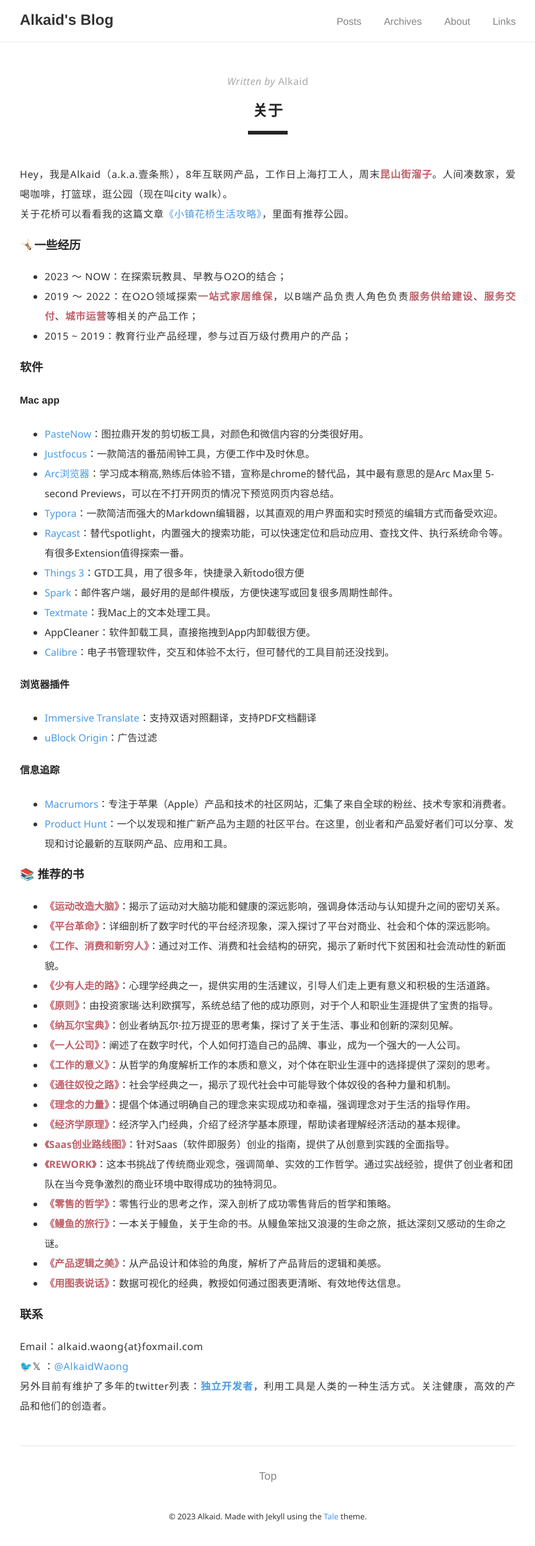
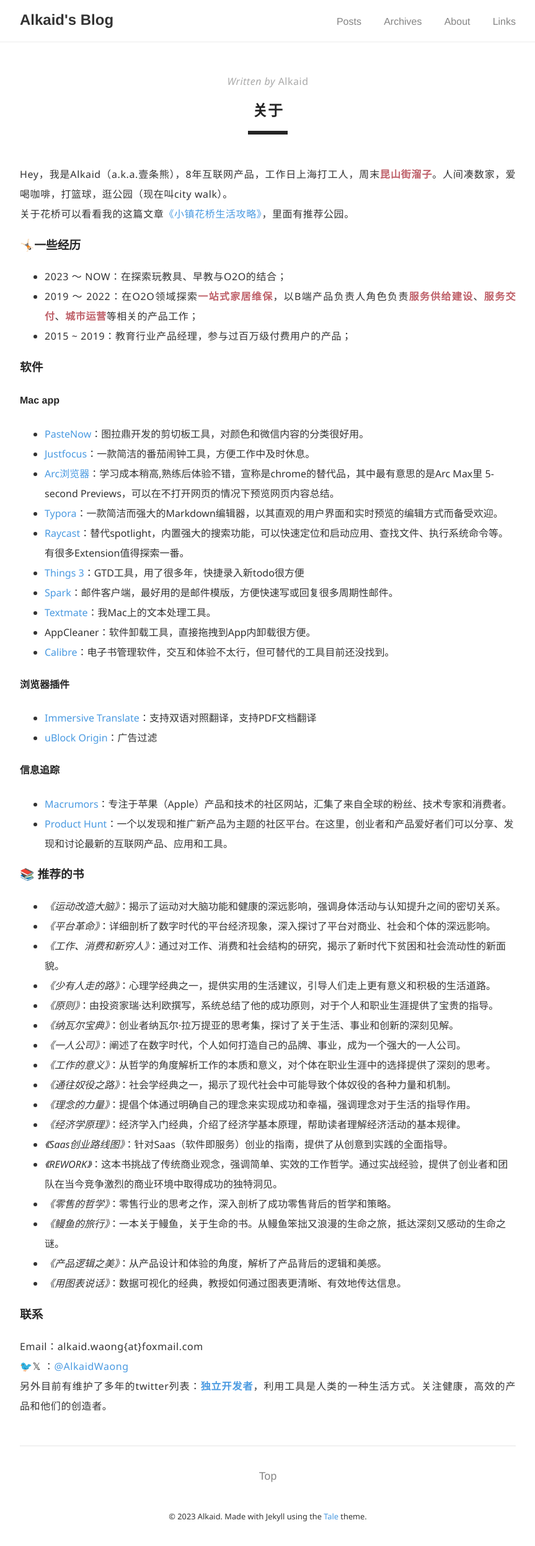
Before and after one commit to AlkaidWaong/ifoz, a Jekyll site: the page built from _pages/about.md, in a window 1280 px wide. Shown: the whole page at 62% size, without its empty margins (208-1071 px from the left). Built offline with Jekyll 4.4.1, drawn with Linux system fonts in a browser that asks for light colours; comment, search, counter and statistics services are not loaded.

Commit message:
update info

```diff
--- a/_pages/about.md
+++ b/_pages/about.md
@@ -55,23 +55,23 @@
 
 ### 📚 推荐的书
 
-- **《运动改造大脑》**：揭示了运动对大脑功能和健康的深远影响，强调身体活动与认知提升之间的密切关系。
-- **《平台革命》**：详细剖析了数字时代的平台经济现象，深入探讨了平台对商业、社会和个体的深远影响。
-- **《工作、消费和新穷人》**：通过对工作、消费和社会结构的研究，揭示了新时代下贫困和社会流动性的新面貌。
-- **《少有人走的路》**：心理学经典之一，提供实用的生活建议，引导人们走上更有意义和积极的生活道路。
-- **《原则》**：由投资家瑞·达利欧撰写，系统总结了他的成功原则，对于个人和职业生涯提供了宝贵的指导。
-- **《纳瓦尔宝典》**：创业者纳瓦尔·拉万提亚的思考集，探讨了关于生活、事业和创新的深刻见解。
-- **《一人公司》**：阐述了在数字时代，个人如何打造自己的品牌、事业，成为一个强大的一人公司。
-- **《工作的意义》**：从哲学的角度解析工作的本质和意义，对个体在职业生涯中的选择提供了深刻的思考。
-- **《通往奴役之路》**：社会学经典之一，揭示了现代社会中可能导致个体奴役的各种力量和机制。
-- **《理念的力量》**：提倡个体通过明确自己的理念来实现成功和幸福，强调理念对于生活的指导作用。
-- **《经济学原理》**：经济学入门经典，介绍了经济学基本原理，帮助读者理解经济活动的基本规律。
-- **《Saas创业路线图》**：针对Saas（软件即服务）创业的指南，提供了从创意到实践的全面指导。
-- **《REWORK》**：这本书挑战了传统商业观念，强调简单、实效的工作哲学。通过实战经验，提供了创业者和团队在当今竞争激烈的商业环境中取得成功的独特洞见。
-- **《零售的哲学》**：零售行业的思考之作，深入剖析了成功零售背后的哲学和策略。
-- **《鳗鱼的旅行》**：一本关于鳗鱼，关于生命的书。从鳗鱼笨拙又浪漫的生命之旅，抵达深刻又感动的生命之谜。
-- **《产品逻辑之美》**：从产品设计和体验的角度，解析了产品背后的逻辑和美感。
-- **《用图表说话》**：数据可视化的经典，教授如何通过图表更清晰、有效地传达信息。
+- *《运动改造大脑》*：揭示了运动对大脑功能和健康的深远影响，强调身体活动与认知提升之间的密切关系。
+- *《平台革命》*：详细剖析了数字时代的平台经济现象，深入探讨了平台对商业、社会和个体的深远影响。
+- *《工作、消费和新穷人》*：通过对工作、消费和社会结构的研究，揭示了新时代下贫困和社会流动性的新面貌。
+- *《少有人走的路》*：心理学经典之一，提供实用的生活建议，引导人们走上更有意义和积极的生活道路。
+- *《原则》*：由投资家瑞·达利欧撰写，系统总结了他的成功原则，对于个人和职业生涯提供了宝贵的指导。
+- *《纳瓦尔宝典》*：创业者纳瓦尔·拉万提亚的思考集，探讨了关于生活、事业和创新的深刻见解。
+- *《一人公司》*：阐述了在数字时代，个人如何打造自己的品牌、事业，成为一个强大的一人公司。
+- *《工作的意义》*：从哲学的角度解析工作的本质和意义，对个体在职业生涯中的选择提供了深刻的思考。
+- *《通往奴役之路》*：社会学经典之一，揭示了现代社会中可能导致个体奴役的各种力量和机制。
+- *《理念的力量》*：提倡个体通过明确自己的理念来实现成功和幸福，强调理念对于生活的指导作用。
+- *《经济学原理》*：经济学入门经典，介绍了经济学基本原理，帮助读者理解经济活动的基本规律。
+- *《Saas创业路线图》*：针对Saas（软件即服务）创业的指南，提供了从创意到实践的全面指导。
+- *《REWORK》*：这本书挑战了传统商业观念，强调简单、实效的工作哲学。通过实战经验，提供了创业者和团队在当今竞争激烈的商业环境中取得成功的独特洞见。
+- *《零售的哲学》*：零售行业的思考之作，深入剖析了成功零售背后的哲学和策略。
+- *《鳗鱼的旅行》*：一本关于鳗鱼，关于生命的书。从鳗鱼笨拙又浪漫的生命之旅，抵达深刻又感动的生命之谜。
+- *《产品逻辑之美》*：从产品设计和体验的角度，解析了产品背后的逻辑和美感。
+- *《用图表说话》*：数据可视化的经典，教授如何通过图表更清晰、有效地传达信息。
 
 ### 联系
 
```
Also changed, not shown: _posts/2023-03-05-Trend-Forecast-2023.md (+10 -10 lines).
